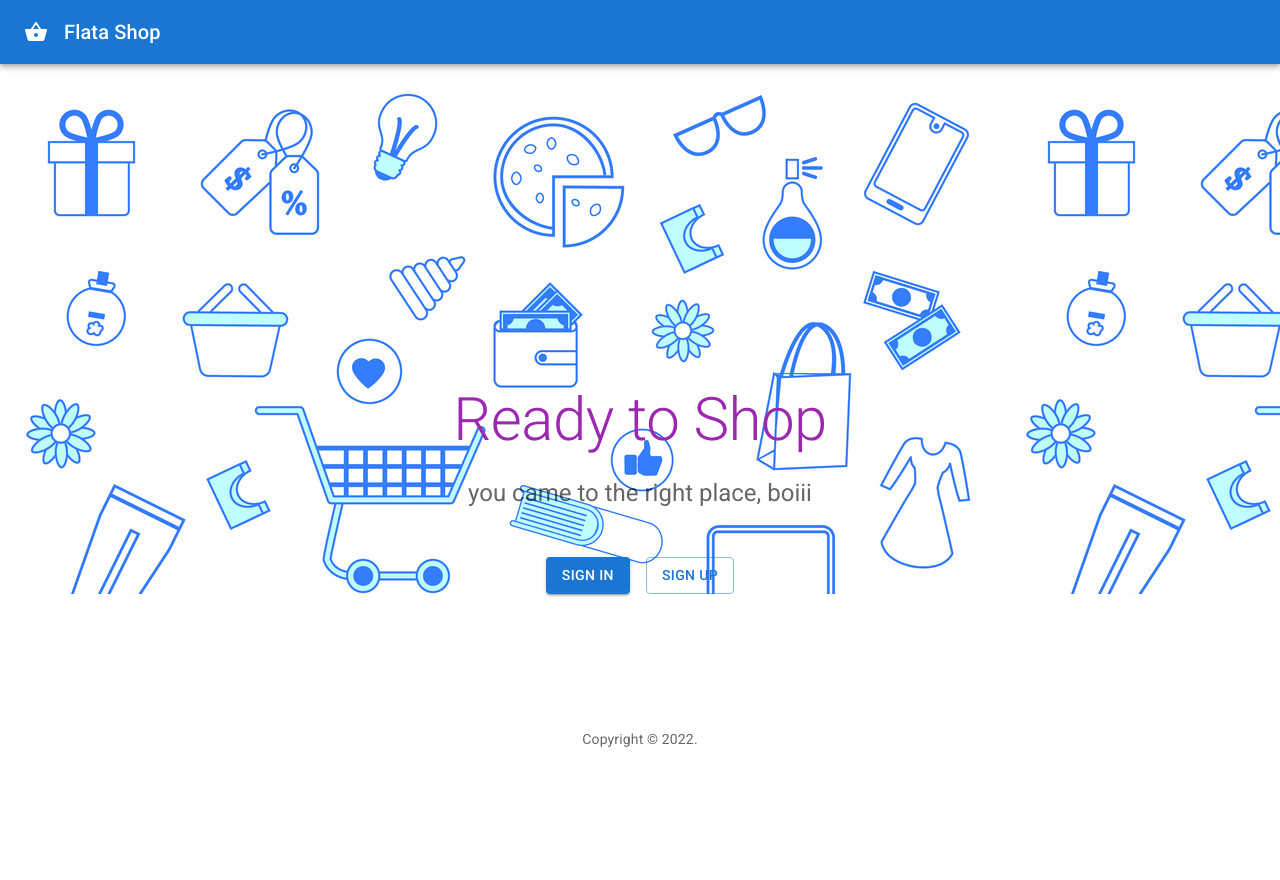
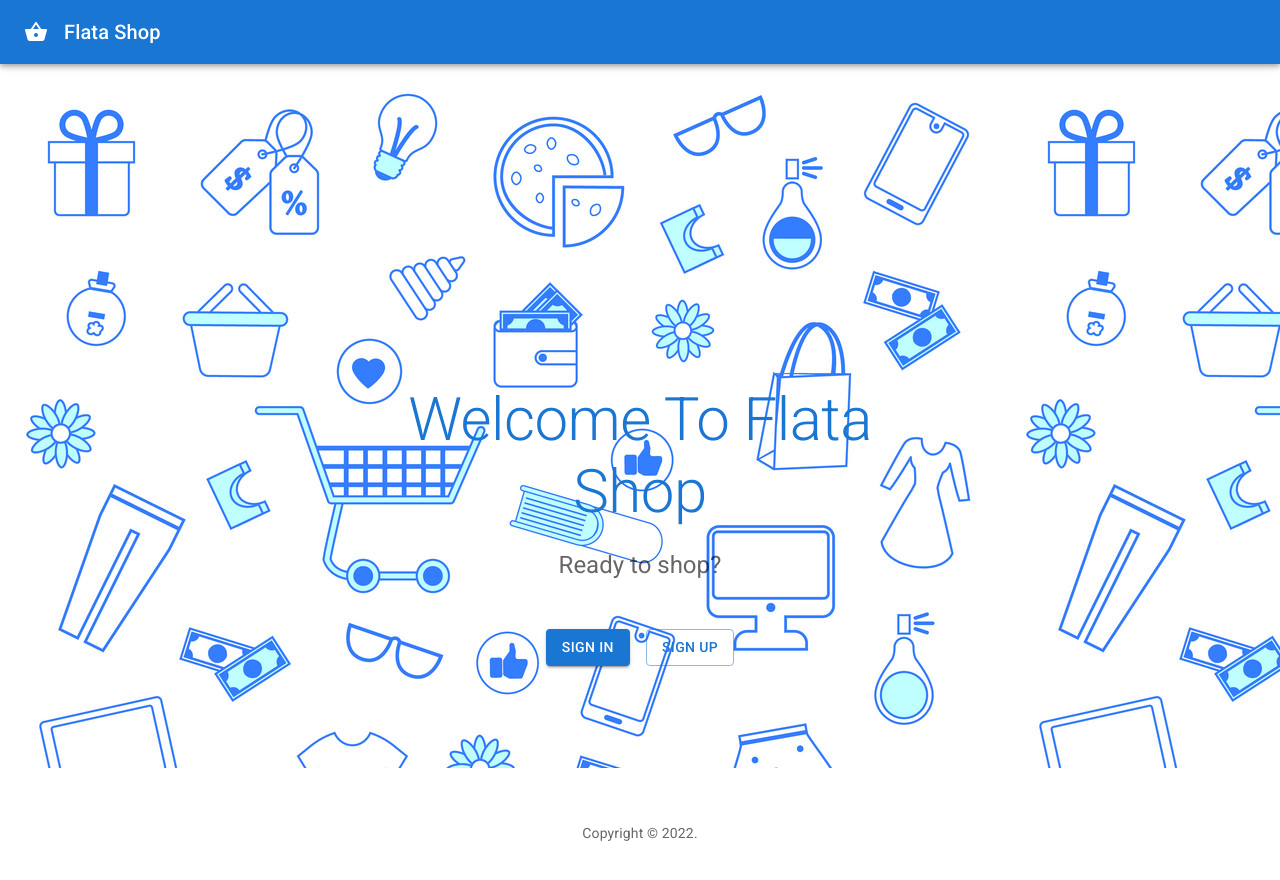
Before and after one commit to PemaL/e-commerce-frontend, a React (Create React App) app: page / in a window 1280 px wide. Shown: the top 880 px of the page. Before the commit the page ends 800 px from the top, so only its background shows below. Built offline with nearby package versions, Linux system fonts and the light colour scheme; no server answers.

Commit message:
added more styles

```diff
--- a/src/App.css
+++ b/src/App.css
@@ -1,5 +1,6 @@
 .App {
   text-align: center;
+  background-color: #1e88e5;
 }
 
 .App-logo {
@@ -14,7 +15,7 @@
 }
 
 .App-header {
-  background-color: white;
+  background-color: #1e88e5;
   min-height: 100vh;
   display: flex;
   flex-direction: column;
@@ -36,3 +37,8 @@
     transform: rotate(360deg);
   }
 }
+h1{
+  color: #1e88e5;
+  font-family: "monospace";
+ text-align: center;
+}
--- a/src/components/signin.js
+++ b/src/components/signin.js
@@ -69,8 +69,8 @@ export default function SignIn({currentUser, setCurrentUser}) {
       </Toolbar>
     </AppBar>
   </Box>
-    <ThemeProvider theme={theme} >
-      <Container component="main" maxWidth="xs" >
+    <ThemeProvider theme={theme}  >
+      <Container component="main" maxWidth="xs">
         <CssBaseline />
         <Box
           sx={{
--- a/src/pages/ItemCard.js
+++ b/src/pages/ItemCard.js
@@ -28,7 +28,9 @@ import AddCircleIcon from '@mui/icons-material/AddCircle';
 const useStyles = makeStyles((theme) => ({
     root: {
       maxWidth: 345,
-      height: '35vw',
+      height: '25vw',
+      boxShadow:  "0 7px 30px -10px rgba(150,170,180,0.5)",
+      color:"#1e88e5"
     },
     media: {
       height: 0,
@@ -67,15 +69,15 @@ const useStyles = makeStyles((theme) => ({
           }
 
           title={item.name}
-          subheader= {`seller: ${name}` }
+          subheader= {`Seller: ${name}` }
         />
         <CardMedia
           className={classes.media}
           image={item.image}
-          title="Seller:"
+          title="seller:"
         />
         <CardContent>
-          <Typography variant="body2" color="textSecondary" component="p">
+          <Typography variant="body2" color="#1e88e5" component="p">
             Category: {item.category}
           </Typography>
         </CardContent>
--- a/src/pages/Landing.js
+++ b/src/pages/Landing.js
@@ -28,8 +28,8 @@ function Copyright() {
 const useStyles = makeStyles({
   root: {
     backgroundImage: `url(${Image})`,
-    width: '100%',
-    height: '100%',
+    maxWidth: '120%',
+    height: '55vw'
 }});
 
 const theme = createTheme();
@@ -62,13 +62,13 @@ export default function Album() {
               component="h1"
               variant="h2"
               align="center"
-              color="secondary.main"
+              color="primary.main"
               gutterBottom
             >
-              Ready to Shop
+              Welcome To Flata Shop
             </Typography>
             <Typography variant="h5" align="center" color="text.secondary" paragraph>
-              you came to the right place, boiii
+              Ready to shop?
             </Typography>
             <Stack
               sx={{ pt: 4 }}
--- a/src/pages/NavBar.js
+++ b/src/pages/NavBar.js
@@ -11,7 +11,6 @@ import MenuItem from "@mui/material/MenuItem";
 import ShoppingCartIcon from "@mui/icons-material/ShoppingCart";
 import FavoriteIcon from "@mui/icons-material/Favorite";
 import Menu from "@mui/material/Menu";
-import MenuIcon from "@mui/icons-material/Menu";
 import SearchIcon from "@mui/icons-material/Search";
 import AccountCircle from "@mui/icons-material/AccountCircle";
 import MoreIcon from "@mui/icons-material/MoreVert";
@@ -27,7 +26,7 @@ const Search = styled("div")(({ theme }) => ({
   },
   marginRight: theme.spacing(2),
   marginLeft: 0,
-  width: "100%",
+  width: "130%",
   [theme.breakpoints.up("sm")]: {
     marginLeft: theme.spacing(3),
     width: "auto",
@@ -99,6 +98,11 @@ const navigate = useNavigate();
       });
   }
 
+  function handleItemForm(){
+    handleMenuClose()
+    navigate("/ItemForm")
+  }
+
   const menuId = "primary-search-account-menu";
   const renderMenu = (
     <Menu
@@ -116,9 +120,7 @@ const navigate = useNavigate();
       open={isMenuOpen}
       onClose={handleMenuClose}
     >
-      <MenuItem onClick={handleMenuClose}>Profile</MenuItem>
-      <MenuItem onClick={handleMenuClose}>My Sales</MenuItem>
-      <MenuItem onClick={handleMenuClose}>My Purchases</MenuItem>
+      <MenuItem onClick={handleItemForm}>Sell An Item</MenuItem>
       <MenuItem onClick={handleLogout}>Logout</MenuItem>
     </Menu>
   );
@@ -149,7 +151,7 @@ const navigate = useNavigate();
         <p>My Likes</p>
       </MenuItem>
       <MenuItem onClick={cartOpen}>
-        <IconButton size="large" aria-label="show 1 cart items" color="inherit">
+        dfs<IconButton size="large" aria-label="show 1 cart items" color="inherit">
           <Badge badgeContent={0} color="error">
             <ShoppingCartIcon />
           </Badge>
@@ -182,13 +184,12 @@ const navigate = useNavigate();
             aria-label="open drawer"
             sx={{ mr: 2 }}
           >
-            <MenuIcon />
           </IconButton>
           <Toolbar variant="dense" onClick={() => navigate('/mainpage')}>
-        <IconButton edge="start" color="inherit" aria-label="menu" sx={{ mr: 2 }}>
+        <IconButton edge="start" color="inherit" aria-label="menu">
           <ShoppingBasketIcon />
         </IconButton>
-        <Typography variant="h6" color="inherit" component="div">
+        <Typography variant="h6" color="#1e88e5" component="div">
          Flata Shop
         </Typography>
       </Toolbar>
--- a/src/pages/mainpage.js
+++ b/src/pages/mainpage.js
@@ -1,13 +1,10 @@
 import React from "react";
 import { useEffect, useState } from "react";
 import ItemPage from "./ItemPage";
-import { useNavigate } from "react-router-dom";
 import Cart from "./Cart";
 import { Drawer } from "@material-ui/core";
 
 function MainPage({ currentUser, items, setCartOpen, cartOpen }) {
-  const navigate = useNavigate();
-
   const [users, setUsers] = useState([]);
   const [cartItems, setCartItems] = useState([]);
 
@@ -47,11 +44,9 @@ function MainPage({ currentUser, items, setCartOpen, cartOpen }) {
     }
   }
 
-  function handleClick() {
-    navigate("/ItemForm");
-  }
+
   return (
-    <div>
+    <>
       <Drawer anchor="right" open={cartOpen} onClose={() => setCartOpen(false)}>
         <Cart
           cartItems={cartItems}
@@ -59,10 +54,9 @@ function MainPage({ currentUser, items, setCartOpen, cartOpen }) {
           removeItem={handleRemoveItem}
         />
       </Drawer>
-      <button onClick={handleClick}> Sell an item </button>
-      <h1>Hello {currentUser.username}</h1>
+      <h1 color="#1e88e5"> Hello {currentUser.username}</h1>
       <ItemPage users={users} items={items} addItem={handleAddItem} />
-    </div>
+    </>
   );
 }
 
```
